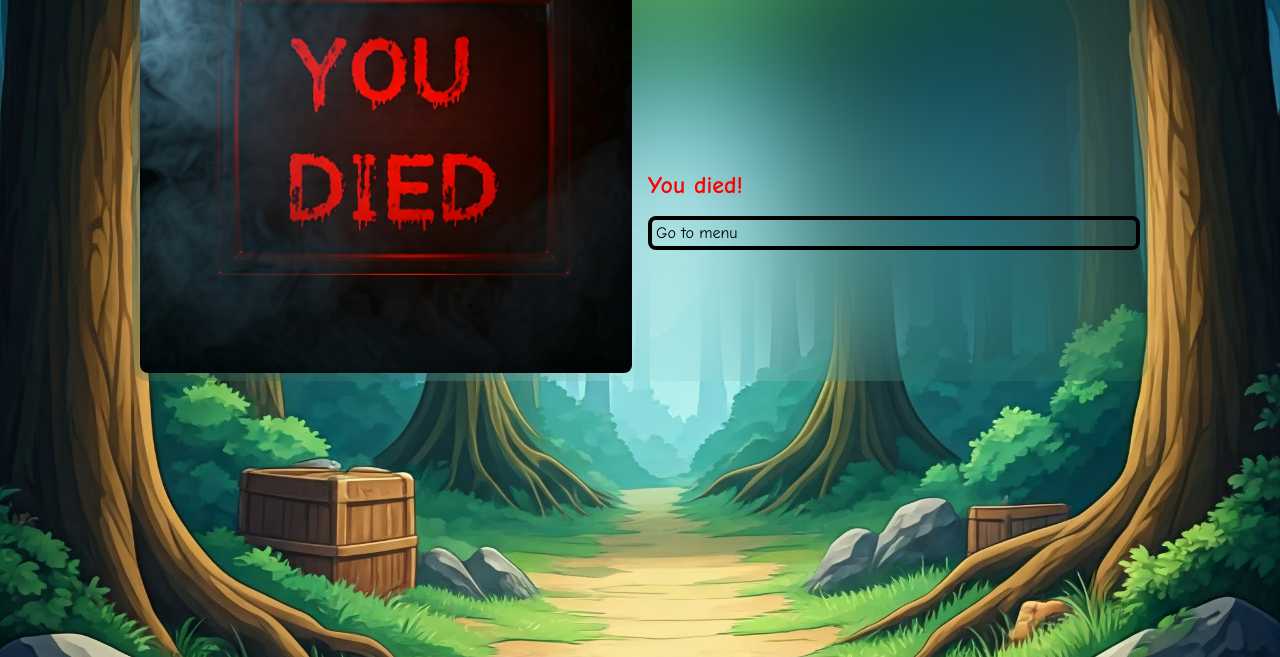
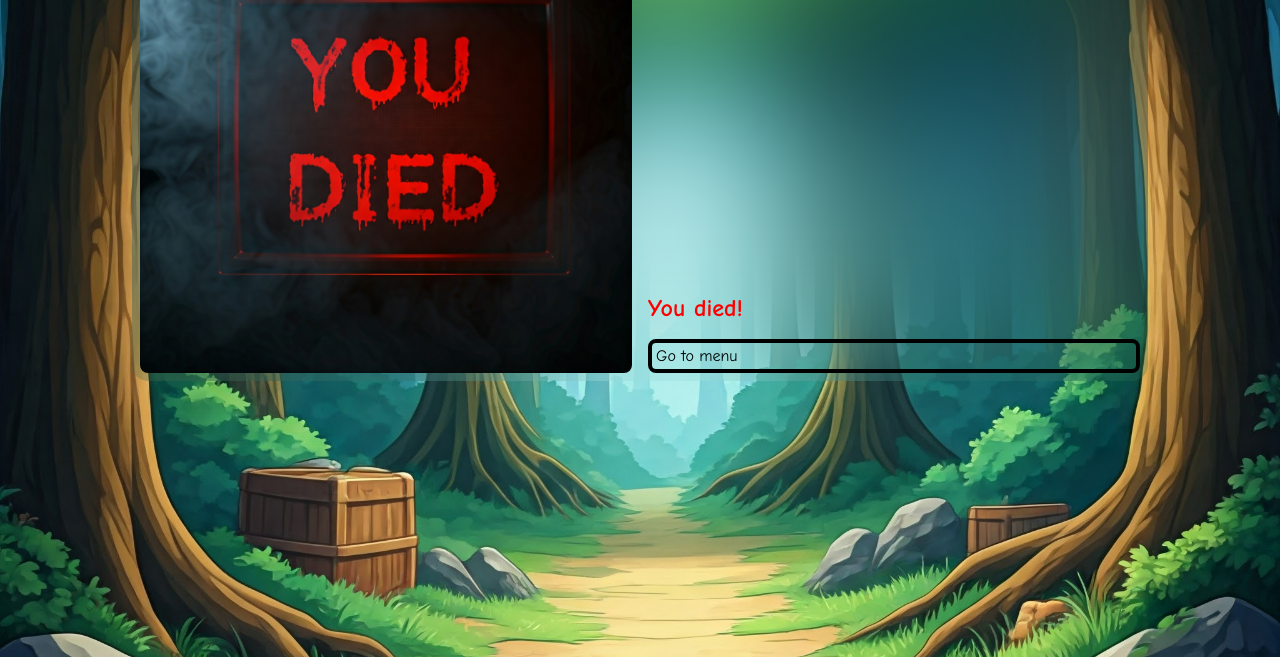
Before and after one commit to pslib-cz/2024-p2a-web-micro-gamebook-Filip-Groh, a plain HTML site: page pages/gotLost.html in a window 1280 px wide. Shown: the part 143-800 px from the top of the page. Drawn offline with Linux system fonts and the light colour scheme.

Commit message:
align-content: end;

```diff
--- a/styles/main.css
+++ b/styles/main.css
@@ -61,6 +61,7 @@ body {
 
 .section--action {
     grid-area: action;
+    align-content: end;
 }
 
 .section--illustration {
@@ -83,6 +84,7 @@ body {
 
 .action {
     padding: 0;
+    /* Nahrazuje flex gap */
     margin-top: calc(-1 * var(--action__item-margin));
     margin-bottom: calc(-1 * var(--action__item-margin));
     list-style-type: none;
```
